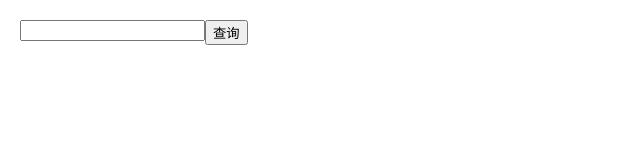
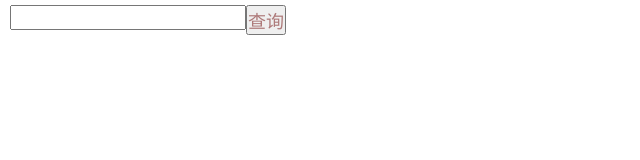
Before and after one commit to godghdai/website, a website: page public/index.html in a window 1280 px wide. Shown: the whole page, without its empty margins (0-640 px from the left). Drawn offline with Linux system fonts and the light colour scheme.

Commit message:
update css

```diff
--- a/public/css/index.css
+++ b/public/css/index.css
@@ -1,57 +1,15 @@
-body {
+* {
     margin: 0;
-    background: #fff;
+    padding: 0;
 }
 
-html {
+html,
+body {
+    height: 100%;
+    overflow: hidden;
     font-size: 12px;
     color: #666;
     font-family: 'Microsoft YaHei';
-}
-
-body,
-ul,
-li,
-ol,
-p,
-dl,
-dd,
-h1,
-h2,
-h3,
-h4,
-h5,
-h6,
-img,
-iframe,
-form {
-    margin: 0;
-    padding: 0;
-    list-style-type: none;
-    border: 0;
-}
-
-h1,
-h2,
-h3,
-h4,
-h5,
-h6 {
-    font-weight: normal;
-}
-
-input[type=text]:focus {
-    outline: none;
-}
-
-a {
-    color: #646464;
-    text-decoration: none;
-}
-
-img {
-    display: block;
-    border: 0;
 }
 
 .clearfix:after {
@@ -70,15 +28,32 @@ img {
     float: left;
 }
 
-.search_panel {
-    position: absolute;
-    left: 20px;
-    top: 20px;
-    height: 60px;
+.container {
+    position: relative;
+    padding: 40px 10px 10px 10px;
+    width: 100%;
+    height: 100%;
+    box-sizing: border-box;
 }
 
-.search_panel .toolbar {
+.toolbar {
+    position: absolute;
+    left: 10px;
+    top: 5px;
+    height: 30px;
     width: 400px;
+}
+
+.toolbar .keyword,
+.toolbar .search {
+    color: #ad7979;
+    font-size: 18px;
+}
+
+.wrap {
+    width: 100%;
+    height: 100%;
+    overflow: auto;
 }
 
 .result a {
@@ -98,5 +73,6 @@ img {
 
 .item .detail {
     margin-top: 5px;
-    font-size: 16px
+    font-size: 16px;
+    color: #ad7979;
 }
--- a/public/index.html
+++ b/public/index.html
@@ -4,22 +4,50 @@
 <head>
     <meta charset="UTF-8">
     <title>成语接龙</title>
+    <meta name="viewport" content="width=device-width, initial-scale=1, user-scalable=no" />
+    <meta name="apple-mobile-web-app-capable" content="yes" />
+    <!-- 删除苹果默认的工具栏和菜单栏 -->
+    <meta name="apple-mobile-web-app-status-bar-style" content="black" />
+    <!-- 设置苹果工具栏颜色 -->
+    <meta name="format-detection" content="telephone=no, email=no" />
+    <!--忽略页面中的数字识别为电话，忽略email识别 -->
+    <!-- 启用360浏览器的极速模式(webkit) -->
+    <meta name="renderer" content="webkit">
+    <!-- 避免IE使用兼容模式 -->
+    <meta http-equiv="X-UA-Compatible" content="IE=edge">
+    <!-- 针对手持设备优化，主要是针对一些老的不识别viewport的浏览器，比如黑莓 -->
+    <meta name="HandheldFriendly" content="true">
+    <!-- 微软的老式浏览器 -->
+    <meta name="MobileOptimized" content="320">
+    <!-- uc强制竖屏 -->
+    <meta name="screen-orientation" content="portrait">
+    <!-- QQ强制竖屏 -->
+    <meta name="x5-orientation" content="portrait">
+    <!-- UC强制全屏 -->
+    <meta name="full-screen" content="yes">
+    <!-- QQ强制全屏 -->
+    <meta name="x5-fullscreen" content="true">
+    <!-- UC应用模式 -->
+    <meta name="browsermode" content="application">
+    <!-- QQ应用模式 -->
+    <meta name="x5-page-mode" content="app">
+    <!-- windows phone 点击无高光 -->
+    <meta name="msapplication-tap-highlight" content="no">
 </head>
+
 <link href="css/index.css" rel="stylesheet" type="text/css">
 <script src="js/index.js"></script>
 
 <body>
-    <div class="search_panel">
+    <div class="container">
         <div class="toolbar">
             <div class="left"><input id="keyword" class="keyword" type="text"></input>
             </div>
             <div class="right"><button id="search" class="search">查询</button></div>
         </div>
-
-        <div id="result" class="result">
-
+        <div class="wrap">
+            <div id="result" class="result">
+            </div>
         </div>
     </div>
-
-
 </body>
--- a/public/js/index.js
+++ b/public/js/index.js
@@ -21,7 +21,7 @@ window.onload = function() {
 }
 
 function reload(word) {
-    requst("http://39.97.120.241:3389/search/" + word, function(res) {
+    requst("http://127.1.1.1:3389/search/" + word, function(res) {
         var data = JSON.parse(res);
         var html = "";
         for (var i = 0; i < data.length; i++) {
@@ -36,6 +36,7 @@ function bindClickEvent() {
     var childs = result.children;
     for (var i = 0; i < childs.length; i++) {
         childs[i].onclick = function() {
+            keyword.value = this.children[0].innerText[3];
             reload(this.children[0].innerText[3]);
         };
     }
```
